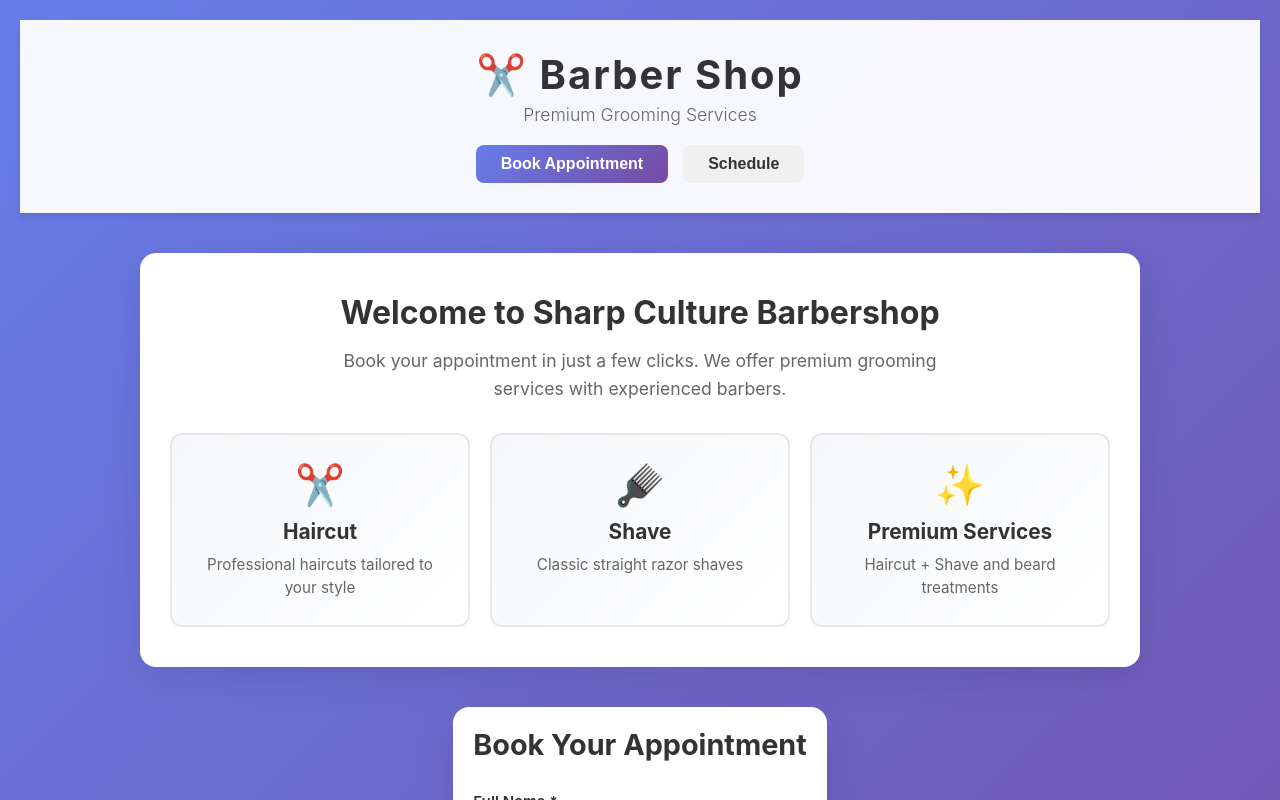
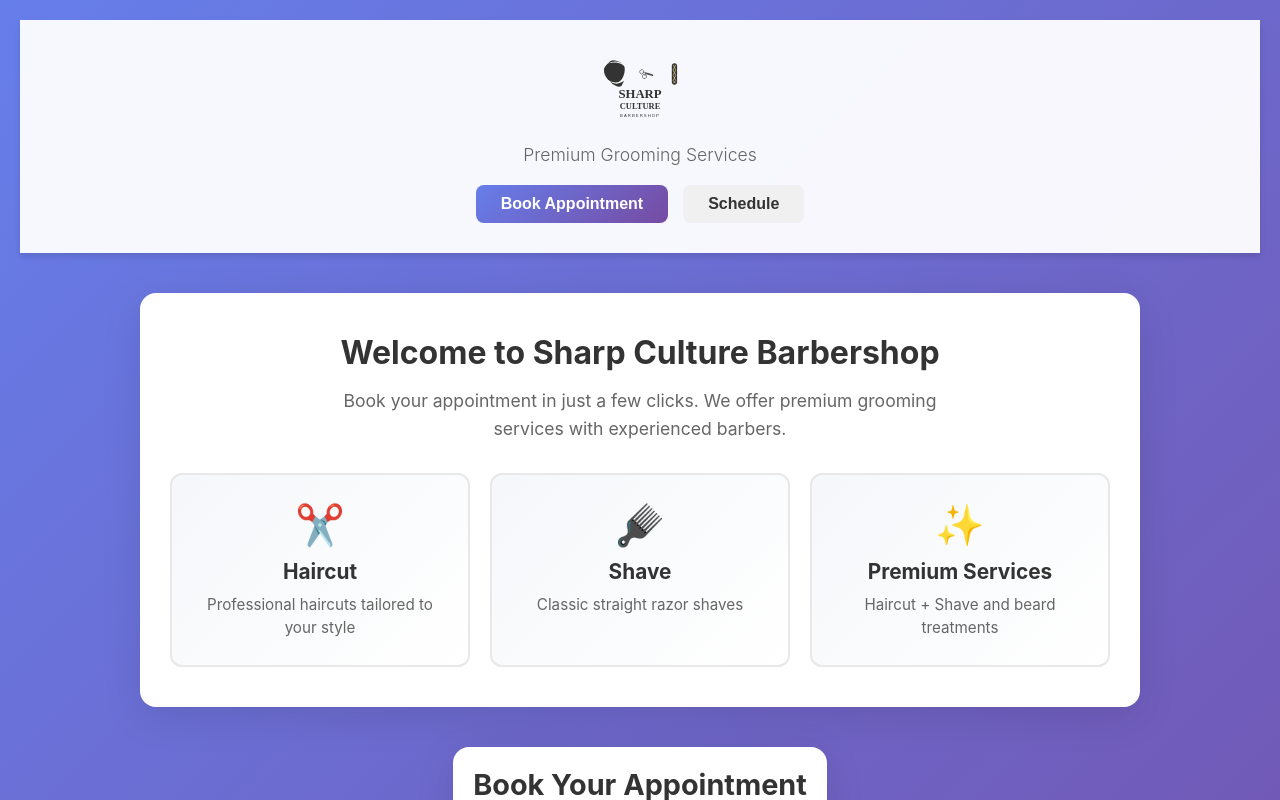
Before and after one commit to hasnain-sayyid/Appointment, a React (Create React App) app in the folder frontend/: page / in a window 1280 px wide. Shown: the top 800 px of the page. Built offline with nearby package versions, Linux system fonts and the light colour scheme; the HTML template or start-up script is replaced by a standard one.

Commit message:
Fix logo placement and path

```diff
--- a/frontend/src/App.js
+++ b/frontend/src/App.js
@@ -10,7 +10,7 @@ function App() {
     <div className="App">
       <header className="app-header">
         <div className="header-content">
-          <h1>✂️ Barber Shop</h1>
+          <img src="/logo.svg" alt="Sharp Culture Barbershop" style={{height: '80px', width: 'auto', marginBottom: '10px'}} />
           <p>Premium Grooming Services</p>
         </div>
         <nav className="nav-buttons">
```
Also changed, not shown: frontend/public/logo.svg (renamed from frontend/src/logo.svg).
